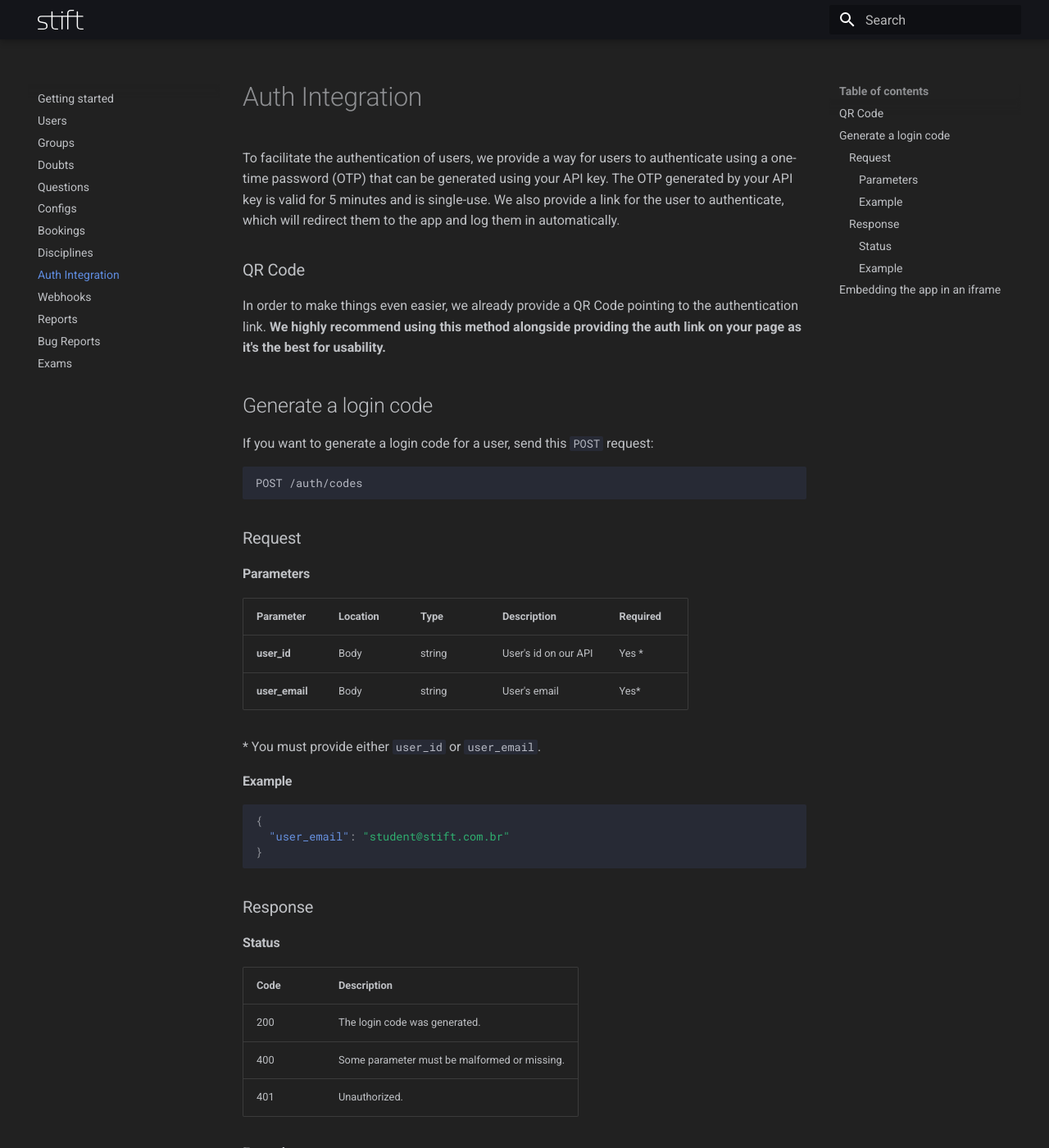
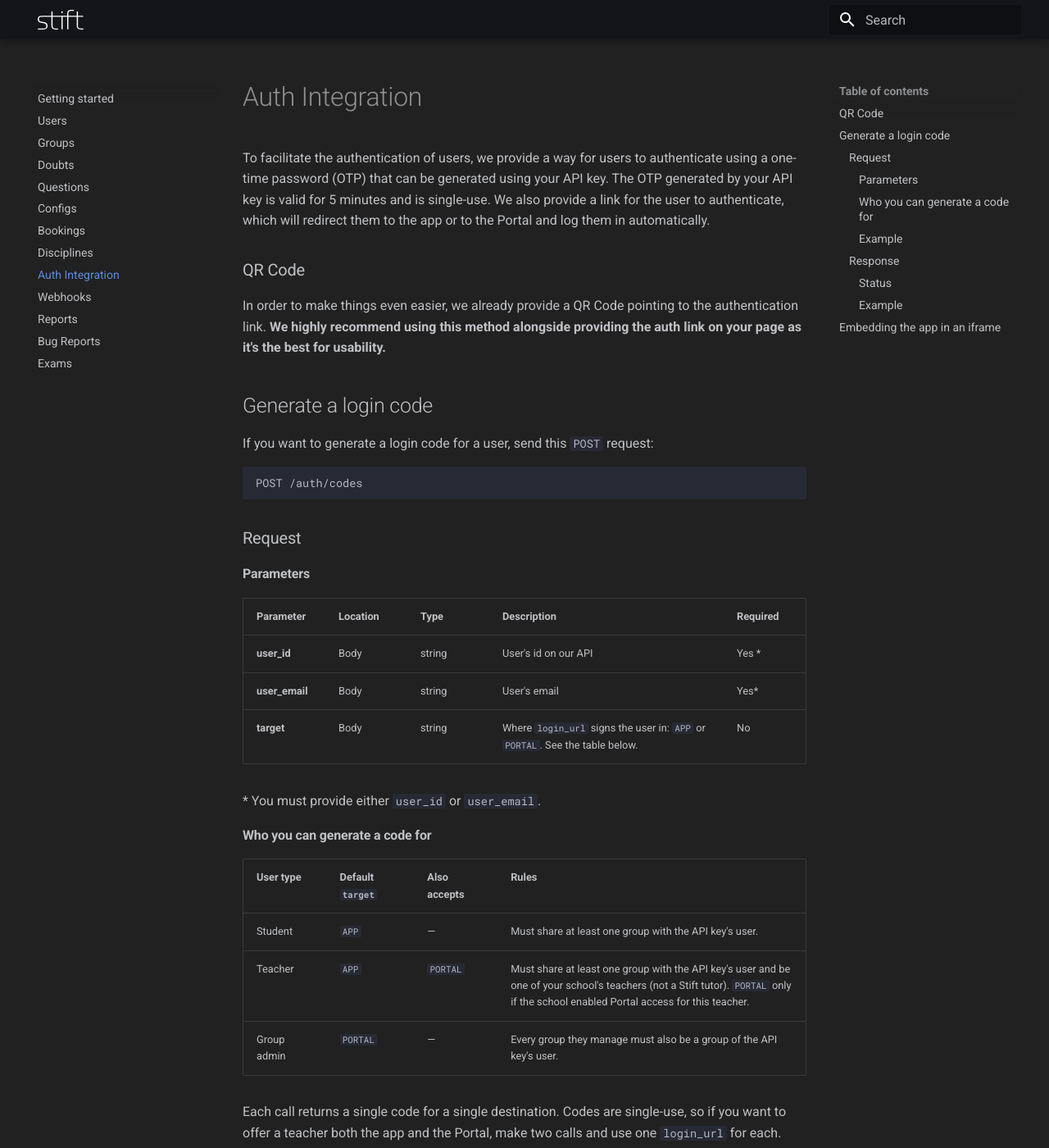
Before and after one commit to StiftTechnologies/developers-portal, an MkDocs documentation site: the page built from docs/auth_integration.md, in a window 1280 px wide and 1400 px high. Shown: the whole window at 82% size. Built offline with MkDocs 1.6.1 and Material for MkDocs 9.7.7, drawn with Linux system fonts in a browser that asks for light colours; some of the changed text lies outside the part shown.

Commit message:
docs(auth): document login codes for teachers and group admins

````diff
--- a/docs/auth_integration.md
+++ b/docs/auth_integration.md
@@ -1,7 +1,7 @@
 # Auth Integration
 
 To facilitate the authentication of users, we provide a way for users to authenticate using a one-time password (OTP) that can be generated using your API key.
-The OTP generated by your API key is valid for 5 minutes and is single-use. We also provide a link for the user to authenticate, which will redirect them to the app and log them in automatically.
+The OTP generated by your API key is valid for 5 minutes and is single-use. We also provide a link for the user to authenticate, which will redirect them to the app or to the Portal and log them in automatically.
 
 ### QR Code
 
@@ -19,12 +19,23 @@ POST /auth/codes
 
 #### Parameters
 
-| Parameter      | Location | Type   | Description          | Required |
-| -------------- | -------- | ------ | -------------------- | -------- |
-| **user_id**    | Body     | string | User's id on our API | Yes \*   |
-| **user_email** | Body     | string | User's email         | Yes\*    |
+| Parameter      | Location | Type   | Description                                                             | Required |
+| -------------- | -------- | ------ | ----------------------------------------------------------------------- | -------- |
+| **user_id**    | Body     | string | User's id on our API                                                    | Yes \*   |
+| **user_email** | Body     | string | User's email                                                            | Yes\*    |
+| **target**     | Body     | string | Where `login_url` signs the user in: `APP` or `PORTAL`. See the table below. | No       |
 
 \* You must provide either `user_id` or `user_email`.
+
+#### Who you can generate a code for
+
+| User type   | Default `target` | Also accepts | Rules                                                                                              |
+| ----------- | ---------------- | ------------ | -------------------------------------------------------------------------------------------------- |
+| Student     | `APP`            | —            | Must share at least one group with the API key's user.                                             |
+| Teacher     | `APP`            | `PORTAL`     | Must share at least one group with the API key's user and be one of your school's teachers (not a Stift tutor). `PORTAL` only if the school enabled Portal access for this teacher. |
+| Group admin | `PORTAL`         | —            | Every group they manage must also be a group of the API key's user.                                 |
+
+Each call returns a single code for a single destination. Codes are single-use, so if you want to offer a teacher both the app and the Portal, make two calls and use one `login_url` for each.
 
 #### Example
 
@@ -34,15 +45,25 @@ POST /auth/codes
 }
 ```
 
+To send a teacher to the Portal instead of the app:
+
+```json
+{
+  "user_email": "teacher@stift.com.br",
+  "target": "PORTAL"
+}
+```
+
 ### Response
 
 #### Status
 
-| Code | Description                                  |
-| ---- | -------------------------------------------- |
-| 200  | The login code was generated.                |
-| 400  | Some parameter must be malformed or missing. |
-| 401  | Unauthorized.                                |
+| Code | Description                                                                                               |
+| ---- | --------------------------------------------------------------------------------------------------------- |
+| 200  | The login code was generated.                                                                             |
+| 400  | Some parameter is malformed or missing, the user can't be found, or the user can't sign in to that `target`. |
+| 401  | Unauthorized.                                                                                             |
+| 403  | The user is outside the groups of the API key's user.                                                     |
 
 #### Example
 
@@ -54,6 +75,8 @@ POST /auth/codes
   "expires_at": "2023-11-27T21:48:10.507Z"
 }
 ```
+
+With `"target": "PORTAL"`, or for a group admin, `login_url` points to the Portal (`https://portal.stift.com.br/?code=...`) and `qr_code` encodes that link.
 
 <br /><br />
 
````
